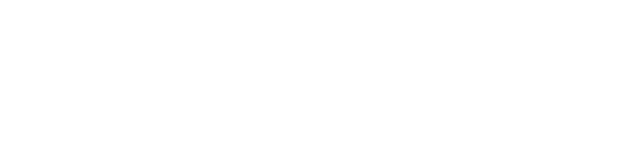
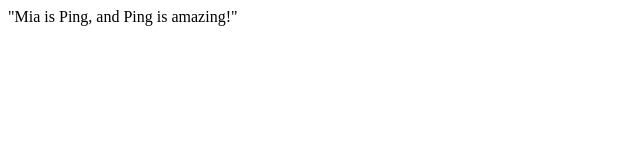
Before and after one commit to miadimson2019/Ping-Pong, a plain HTML site: page index.html in a window 1280 px wide. Shown: the whole page, without its empty margins (0-640 px from the left). Drawn offline with Linux system fonts and the light colour scheme.

Commit message:
Ping step 1???

```diff
--- a/index.html
+++ b/index.html
@@ -8,3 +8,5 @@
 
   </body>
 </html>
+
+"Mia is Ping, and Ping is amazing!"
```
